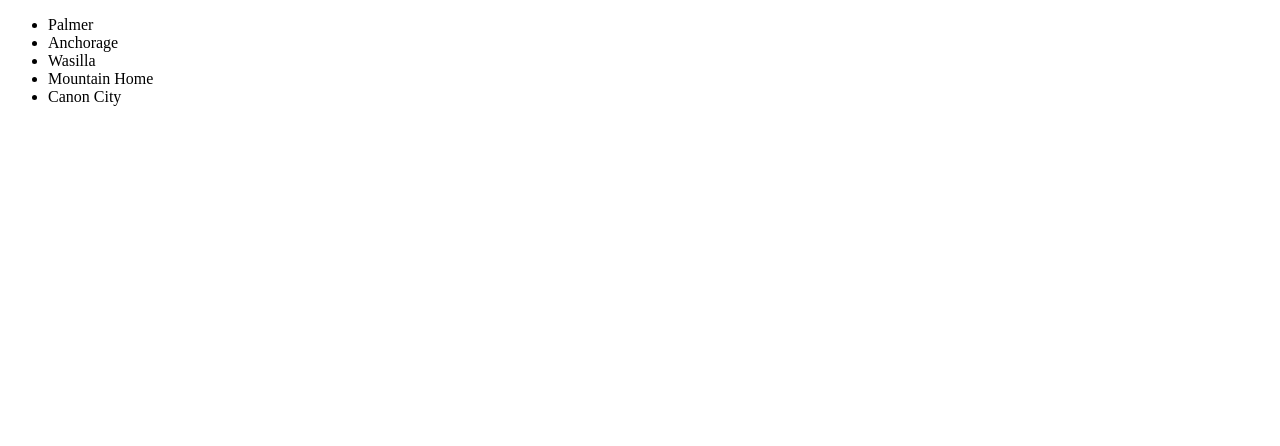
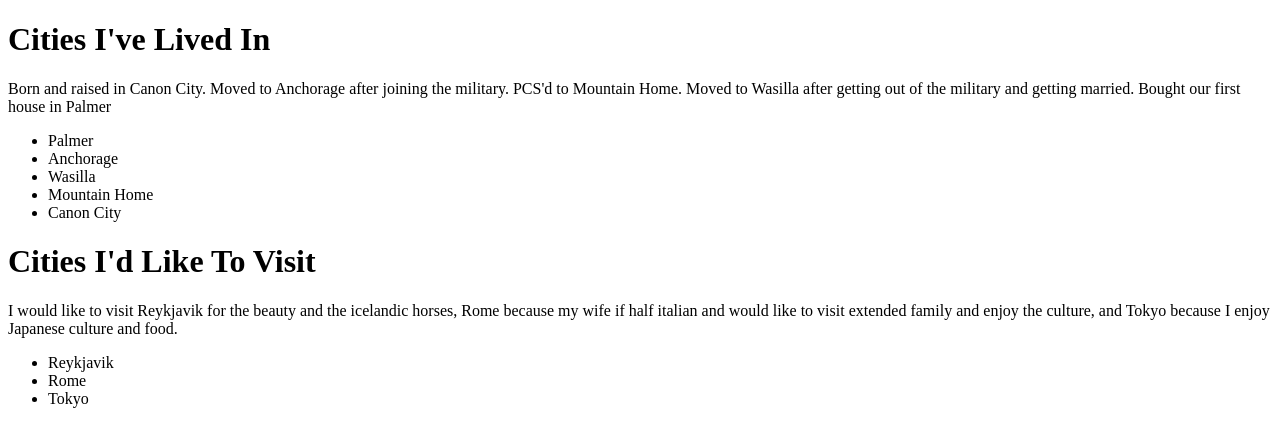
Before and after one commit to FR0ZENF1RE/html-exercise, a plain HTML site: page index.html in a window 1280 px wide. Drawn offline with Linux system fonts and the light colour scheme.

Commit message:
added headings and descriptions for the unordered lists

```diff
--- a/index.html
+++ b/index.html
@@ -8,6 +8,10 @@
 </head>
 
 <body>
+  <h1>Cities I've Lived In</h1>
+  <p>Born and raised in Canon City. Moved to Anchorage after joining the military. PCS'd to Mountain Home. Moved to
+    Wasilla after getting out of the military and getting
+    married. Bought our first house in Palmer</p>
   <ul>
     <li>Palmer</li>
     <li>Anchorage</li>
@@ -15,6 +19,14 @@
     <li>Mountain Home</li>
     <li>Canon City</li>
   </ul>
+  <h1>Cities I'd Like To Visit</h1>
+  <p>I would like to visit Reykjavik for the beauty and the icelandic horses, Rome because my wife if half italian and
+    would like to visit extended family and enjoy the culture, and Tokyo because I enjoy Japanese culture and food.</p>
+  <ul>
+    <li>Reykjavik</li>
+    <li>Rome</li>
+    <li>Tokyo</li>
+  </ul>
 </body>
 
 </html>
```
